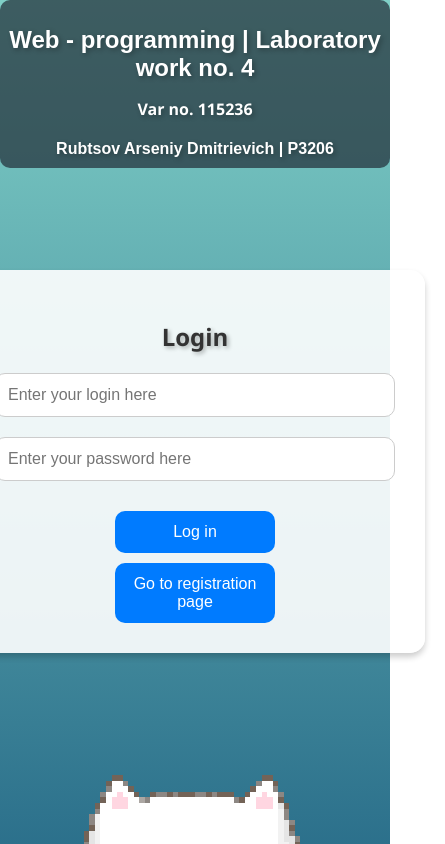
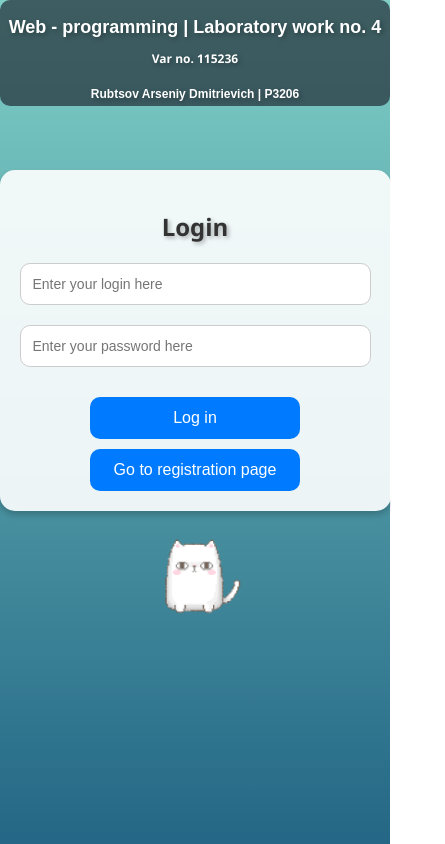
Before and after one commit to arseeenyyy/web4, a React (Create React App) app in the folder frontend/: page / in a window 390 px wide. Shown: the top 844 px of the page, 445 px wide, since content can reach past the window. Built offline with nearby package versions, Linux system fonts and the light colour scheme.

Commit message:
fix styles

```diff
--- a/frontend/src/styles/headerStyles.css
+++ b/frontend/src/styles/headerStyles.css
@@ -13,17 +13,15 @@
 .main_header h1 {
     font-size: 24px;
     font-weight: bold;
-    color: #ffffff; /* Белый цвет для контраста */
-    text-shadow: 2px 2px 5px rgba(0, 0, 0, 0.3); /* Легкая тень для улучшения читаемости */
+    color: #ffffff;
+    text-shadow: 2px 2px 5px rgba(0, 0, 0, 0.3);
+}
+.main_header h2 {
+    font-size: 16px;
+    color: #ffffff;
+    text-shadow: 2px 2px 5px rgba(0, 0, 0, 0.3);
 }
 
-.main_header h2 {
-    font-size: 16px;
-    color: #ffffff; /* Белый цвет для контраста */
-    text-shadow: 2px 2px 5px rgba(0, 0, 0, 0.3); /* Легкая тень для улучшения читаемости */
-}
-
-/* color: #b2ebf2;  */
 
 #credit {
     text-align: center;
@@ -34,10 +32,45 @@
     color: white;
     font-weight: bold;
     transition: all 0.3s ease;
-    text-shadow: 2px 2px 5px rgba(0, 0, 0, 0.3); /* Легкая тень для улучшения читаемости */
+    text-shadow: 2px 2px 5px rgba(0, 0, 0, 0.3);
 }
 #credit a:hover {
     color: #b2ebf2;
     text-decoration: underline;
     font-size: 1.1em;
 }
+@media (max-width: 1062px) and (min-width: 751px) {
+    .main_header {
+        padding: 8px 0;
+    }
+
+    .main_header h1 {
+        font-size: 20px;
+    }
+
+    .main_header h2 {
+        font-size: 14px;
+    }
+}
+
+@media (max-width: 750px) {
+    .main_header {
+        padding: 5px 0;
+    }
+
+    .main_header h1 {
+        font-size: 18px;
+    }
+
+    .main_header h2 {
+        font-size: 12px;
+    }
+
+    #credit {
+        font-size: 12px;
+    }
+
+    #credit a {
+        font-size: 1em;
+    }
+}
--- a/frontend/src/styles/loginStyles.css
+++ b/frontend/src/styles/loginStyles.css
@@ -69,3 +69,44 @@ html, body {
 .input-container:last-child {
     margin-bottom: 30px;
 }
+img {
+    max-width: 30%;
+    height: auto;
+}
+@media (max-width: 1062px) and (min-width: 751px) {
+    .registration-page {
+        padding-top: 200px;
+    }
+
+    .form-container {
+        width: 350px;
+        padding: 25px;
+    }
+
+    .input-button {
+        width: 50%;
+    }
+}
+
+@media (max-width: 750px) {
+    .registration-page {
+        padding-top: 150px;
+    }
+
+    .form-container {
+        width: 90%;
+        padding: 20px;
+    }
+
+    .input-button {
+        width: 60%;
+    }
+
+    .input-box {
+        font-size: 14px;
+    }
+
+    .error-label {
+        font-size: 10px;
+    }
+}
--- a/frontend/src/styles/mainStyles.css
+++ b/frontend/src/styles/mainStyles.css
@@ -160,3 +160,61 @@ th {
 tr:nth-child(even) {
     background-color: #f2f2f2;
 }
+@media (max-width: 1062px) and (min-width: 751px) {
+    .main-page-container {
+        padding-top: 120px;
+    }
+
+    .form-graph-container {
+        flex-direction: column;
+        align-items: center;
+    }
+
+    .input-form-container, .graph-container {
+        width: 80%;
+        margin-right: 0;
+        margin-left: 0;
+        margin-bottom: 20px;
+    }
+
+    .logout-btn {
+        width: 150px;
+    }
+}
+
+@media (max-width: 750px) {
+    .main-page-container {
+        padding-top: 100px;
+    }
+
+    .form-graph-container {
+        flex-direction: column;
+        align-items: center;
+    }
+
+    .input-form-container, .graph-container {
+        width: 90%;
+        margin: 0;
+        margin-bottom: 15px;
+    }
+
+    .input-form-container label, .input-form-container select, .input-form-container input {
+        font-size: 14px;
+    }
+
+    .submit-button, .clear-button {
+        width: 90%;
+    }
+
+    .logout-btn {
+        width: 140px;
+    }
+
+    table {
+        font-size: 12px;
+    }
+
+    th, td {
+        padding: 8px;
+    }
+}
```
